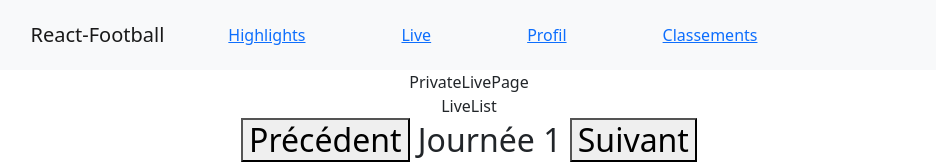
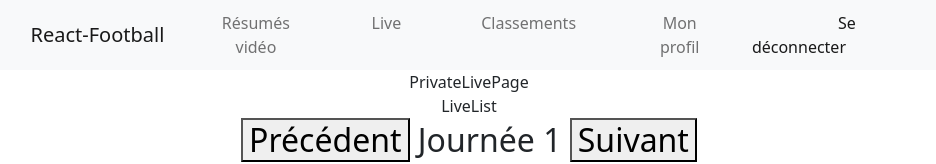
Before and after one commit to Antony-jacques/react-football, a React (Create React App) app: page /live in a window 1280 px wide. Shown: the top 164 px of the page, without its empty margins (171-1107 px from the left). Built offline with nearby package versions, Linux system fonts and the light colour scheme; no server answers; the database is empty; sample sign-in values are in the browser's storage.

Commit message:
PrivateNavbar style

```diff
--- /dev/null
+++ b/src/Components/PrivateNavbar/PrivateNavbar.css
@@ -0,0 +1,7 @@
+.navbar-nav a:hover{
+    background-color:lightblue;
+}
+
+.nav-link a{
+    color:rgba(0,0,0,.9);
+}
--- a/src/Components/PrivateNavbar/PrivateNavbar.js
+++ b/src/Components/PrivateNavbar/PrivateNavbar.js
@@ -1,11 +1,34 @@
-import React from "react";
+import React, {useContext} from "react";
 import Navbar from "react-bootstrap/Navbar";
 import Container from "react-bootstrap/Container";
 import Nav from "react-bootstrap/Nav";
 
 import { Link } from "react-router-dom";
 
+import {AuthContext} from '../../Context/AuthContext'
+import './PrivateNavbar.css'
+
 export default function PrivateNavbar() {
+
+  const {logout} = useContext(AuthContext)
+  const navItems = [
+    {
+      url: "/accueil",
+      text: "Résumés vidéo",
+    },
+    {
+      url: "/live",
+      text: "Live",
+    },
+    {
+      url: "/classements",
+      text: "Classements",
+    },
+    {
+      url: "/profile",
+      text: "Mon profil",
+    },
+  ];
   return (
     <Navbar bg="light" expand="lg" className="navbar">
       <Container>
@@ -13,18 +36,20 @@ export default function PrivateNavbar() {
         <Navbar.Toggle aria-controls="basic-navbar-nav" />
         <Navbar.Collapse id="basic-navbar-nav">
           <Nav className="me-auto">
-            <Link style={{ margin: "0 3rem" }} to="/accueil">
-              Highlights
-            </Link>
-            <Link style={{ margin: "0 3rem" }} to="/live">
-              Live
-            </Link>
-            <Link style={{ margin: "0 3rem" }} to="/profile">
-            Profil
-            </Link>
-            <Link style={{ margin: "0 3rem" }} to="/classements">
-            Classements
-            </Link>
+
+
+            {navItems.map((item, index) => (
+
+              <Link style={{ color:'rgba(0,0,0,.9);' ,   padding:'0rem 2rem' ,   textDecoration: 'none' }} to={item.url}>
+               <Nav.Link >
+                {item.text}
+                 </Nav.Link>
+              </Link>
+            ))}
+            <Nav.Link >
+            <Link onClick={logout} style={{ margin: "0 3rem",textDecoration: 'none' }}>Se déconnecter</Link>
+
+            </Nav.Link>
           </Nav>
         </Navbar.Collapse>
       </Container>
```
